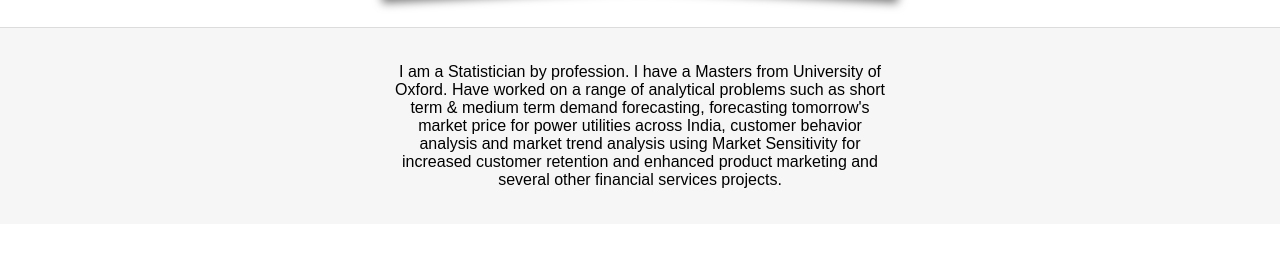
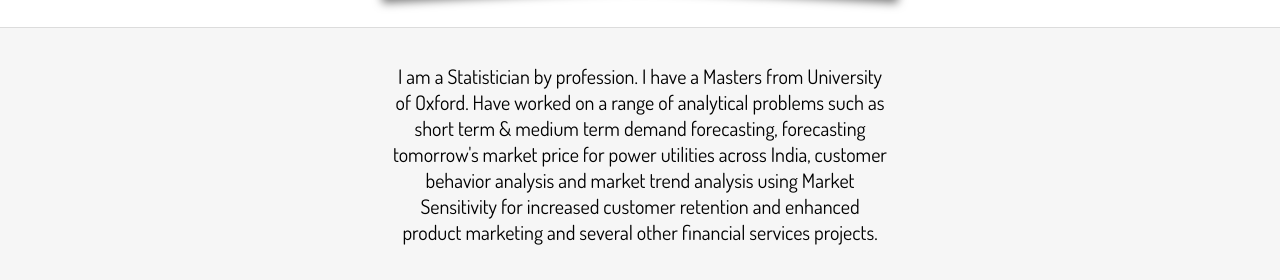
Before and after one commit to praveenkumarsrinivasan/anjaligupta, a plain HTML site: page index.html in a window 1280 px wide. Shown: the part 728-1008 px from the top of the page. Before the commit the page ends 952 px from the top, so only its background shows below. Drawn offline with Linux system fonts and the light colour scheme.

Commit message:
Updating template

```diff
--- a/index.html
+++ b/index.html
@@ -8,12 +8,8 @@
         <link rel="stylesheet" type="text/css" href="stylesheets/main.css" media="screen">
 
         <link href='http://fonts.googleapis.com/css?family=Open+Sans' rel='stylesheet' type='text/css'>
-        <link href='http://fonts.googleapis.com/css?family=Tangerine' rel='stylesheet' type='text/css'>
         <link href='http://fonts.googleapis.com/css?family=Quicksand' rel='stylesheet' type='text/css'>
-        <link href='http://fonts.googleapis.com/css?family=Tangerine' rel='stylesheet' type='text/css'>
-        <link href='http://fonts.googleapis.com/css?family=Tangerine' rel='stylesheet' type='text/css'>
-        <link href='http://fonts.googleapis.com/css?family=Tangerine' rel='stylesheet' type='text/css'>
-        <link href='http://fonts.googleapis.com/css?family=Tangerine' rel='stylesheet' type='text/css'>
+        <link href='http://fonts.googleapis.com/css?family=Dosis' rel='stylesheet' type='text/css'>
 
         <title>AnjaliGupta</title>
     </head>
--- a/stylesheets/main.css
+++ b/stylesheets/main.css
@@ -26,12 +26,14 @@
 }
 
 .message {
+    font-family: 'Dosis', sans-serif;
+    font-size: 20px;
     margin: 0px auto;
     margin-top: 20px;
     margin-bottom: 20px;
     padding: 0px;
     text-align: center;
-    width: 500px;
+    max-width: 500px;
 }
 
 .footer {
```
